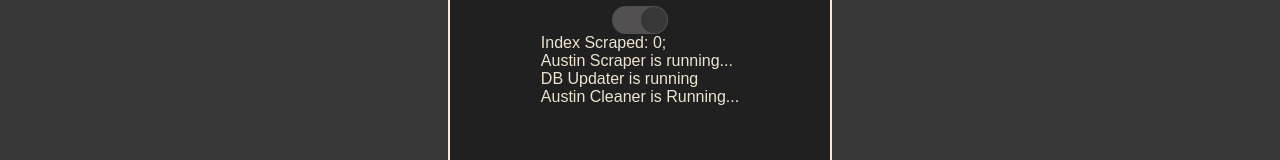
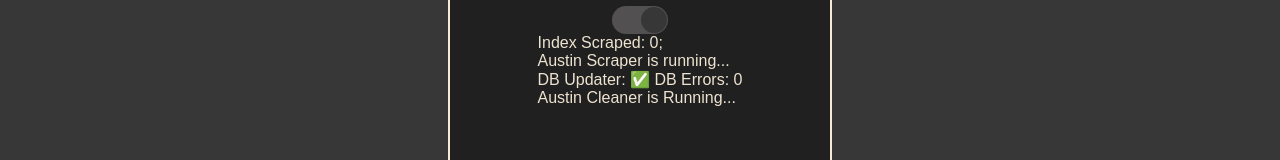
Before and after one commit to BDunham484/antecedent-journey, a React (Create React App) app in the folder client/: page /control in a window 1280 px wide. Both pictures are taken after a click on the element 640 px from the left and 421 px from the top of the page. Shown: the part 365-525 px from the top of the page. Built offline with nearby package versions, Linux system fonts and the light colour scheme; no server answers.

Commit message:
tweak db updater

```diff
--- a/client/src/components/DB_Updaters/AustinDbUpdater/index.js
+++ b/client/src/components/DB_Updaters/AustinDbUpdater/index.js
@@ -1,34 +1,57 @@
 import { useEffect } from 'react'
 import { useMutation } from '@apollo/client';
-// import { ADD_CONCERT } from '@/utils/mutations';
 import { ADD_CONCERT } from '../../../utils/mutations';
 
 const AustinDbUpdater = ({ today, date, austinScraper }) => {
     const [addConcert] = useMutation(ADD_CONCERT)
 
+    let concertCount = 0;
+    let errorCount = 0;
 
     useEffect(() => {
         const dbConcertUpdater = async (arr) => {
             console.log('dbConcertUpdater is running');
             await Promise.all(arr.map(async (dailyArr) => {
+                try {
                     await Promise.all(dailyArr.map(async (concert) => {
                         try {
-                        await addConcert({
+                            const result = await addConcert({
                                 variables: { ...concert }
                             })
+                            console.log('DBRESULT');
+                            console.log(result);
                         } catch (e) {
                             console.error(e)
-                    };
-                }));
+                        }
+                    }))
+                } catch (e) {
+                    console.error(e)
+                    errorCount++
+                }
             }));
         };
+        // const dbConcertUpdater = async (arr) => {
+        //     console.log('dbConcertUpdater is running');
+        //     await Promise.all(arr.map(async (dailyArr) => {
+        //         await Promise.all(dailyArr.map(async (concert) => {
+        //             try {
+        //                 await addConcert({
+        //                     variables: { ...concert }
+        //                 })
+        //             } catch (e) {
+        //                 console.error(e)
+        //             };
+        //         }));
+        //     }));
+        // };
         dbConcertUpdater(austinScraper);
 
     }, [addConcert, austinScraper])
 
     return (
-        <div>
-            DB Updater is running
+        <div className='dbUpdater-wrapper'>
+            DB Updater: ✅
+            DB Errors: {errorCount}
         </div>
     )
 }
--- a/client/src/utils/mutations.js
+++ b/client/src/utils/mutations.js
@@ -26,22 +26,27 @@ export const ADD_USER = gql`
 
 export const ADD_CONCERT = gql`
     mutation addConcert($customId: String, $artists: String, $venue: String, $date: String, $times: String, $address: String, $address2: String, $phone: String, $website: String, $email: String, $ticketLink: String, $artistsLink: String) {
-        addConcert(customId: $customId, artists: $artists, venue: $venue, date: $date, times: $times, address: $address, address2: $address2, phone: $phone, website: $website, email: $email, ticketLink: $ticketLink, artistsLink: $artistsLink) {
-            _id
-            artists
-            venue
-            date
-            times
-            address
-            address2
-            phone
-            website
-            email
-            ticketLink
-            artistsLink
-        }
+        addConcert(customId: $customId, artists: $artists, venue: $venue, date: $date, times: $times, address: $address, address2: $address2, phone: $phone, website: $website, email: $email, ticketLink: $ticketLink, artistsLink: $artistsLink)
     }
 `;
+// export const ADD_CONCERT = gql`
+//     mutation addConcert($customId: String, $artists: String, $venue: String, $date: String, $times: String, $address: String, $address2: String, $phone: String, $website: String, $email: String, $ticketLink: String, $artistsLink: String) {
+//         addConcert(customId: $customId, artists: $artists, venue: $venue, date: $date, times: $times, address: $address, address2: $address2, phone: $phone, website: $website, email: $email, ticketLink: $ticketLink, artistsLink: $artistsLink) {
+//             _id
+//             artists
+//             venue
+//             date
+//             times
+//             address
+//             address2
+//             phone
+//             website
+//             email
+//             ticketLink
+//             artistsLink
+//         }
+//     }
+// `;
 
 export const ADD_CONCERT_TO_USER = gql`
     mutation addConcertToUser($concertId: ID!) {
```
Also changed, not shown: 2 other files (tests, documents, lock files or other folders). Lines whose indentation alone changed are shown as unchanged.
